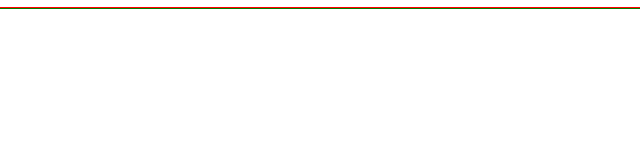
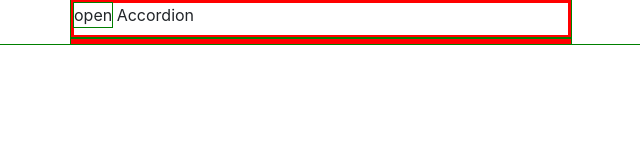
Before and after one commit to fedorannakarpuk/HelloWorld, a website: page src/index.html in a window 1280 px wide. Shown: the whole page, without its empty margins (319-959 px from the left). Drawn offline with nearby package versions, Linux system fonts and the light colour scheme; files that its build step writes are made by us from their sources.

Commit message:
accordion

```diff
--- a/src/index.html
+++ b/src/index.html
@@ -2,13 +2,30 @@
 <html lang="en">
 <head>
     <meta charset="UTF-8">
-    <meta name="viewport" content="width=<device-width>, initial-scale=1.0">
+    <meta name="viewport" content="width=device-width, initial-scale=1.0">
     <meta http-equiv="X-UA-Compatible" content="ie=edge">
+    <link rel="stylesheet" href="https://stackpath.bootstrapcdn.com/bootstrap/4.3.1/css/bootstrap.min.css" integrity="sha384-ggOyR0iXCbMQv3Xipma34MD+dH/1fQ784/j6cY/iJTQUOhcWr7x9JvoRxT2MZw1T" crossorigin="anonymous">
     <link rel="stylesheet" href="./css/common-style.css">
     <title>Document</title>
 </head>
 <body>
-    <div>
+    <div class="accordion">
+            <input type="radio" name="accordion" id="open"></inpute>
+            <input type="radio" name="accordion" id="close" checked></inpute>
+        <div class="accordion__capture">
+
+            <label for="open">open</label>
+            <label for="close">close</label>
+        Accordion
+        </div>
+
+            <div class="accordion__description">
+                l;fdsafasfds
+                saaaaaaaaaaaaaaaaaaaa
+                sdadadadadadadadadadadadadadadadadadadadadada
+                asddsaaaaaaaaaaaaaaaaa
+                dasdasdasdasdasdasdasdasdas
+            </div>
 
     </div>
 </body>
--- a/src/style/common-style.less
+++ b/src/style/common-style.less
@@ -1,7 +1,25 @@
-html {
+* { //применяется для всех
     outline: 1px solid green;
 }
+.accordion{
+  width: 500px;
+  margin: 0 auto;
 
-body * {
-    outline: 1px solid red;
+  &__capture,&__description{
+    border: 3px solid red;
+  }
+
 }
+#close:checked ~ .accordion__description{
+height: 0px;
+overflow: hidden;
+}
+input{
+display: none;
+}
+#close:checked ~ .accordion__capture [for="close"]{
+  display: none;
+}
+#open:checked ~ .accordion__capture [for="open"]{
+  display: none;
+}
```
